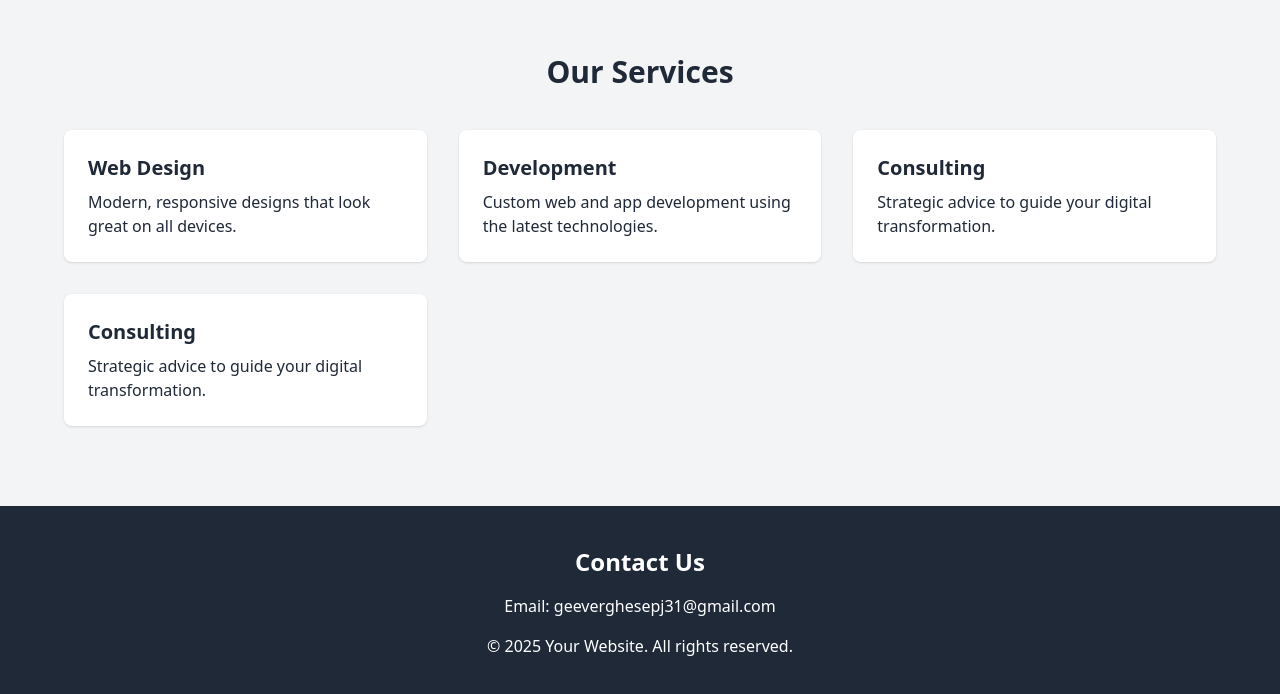
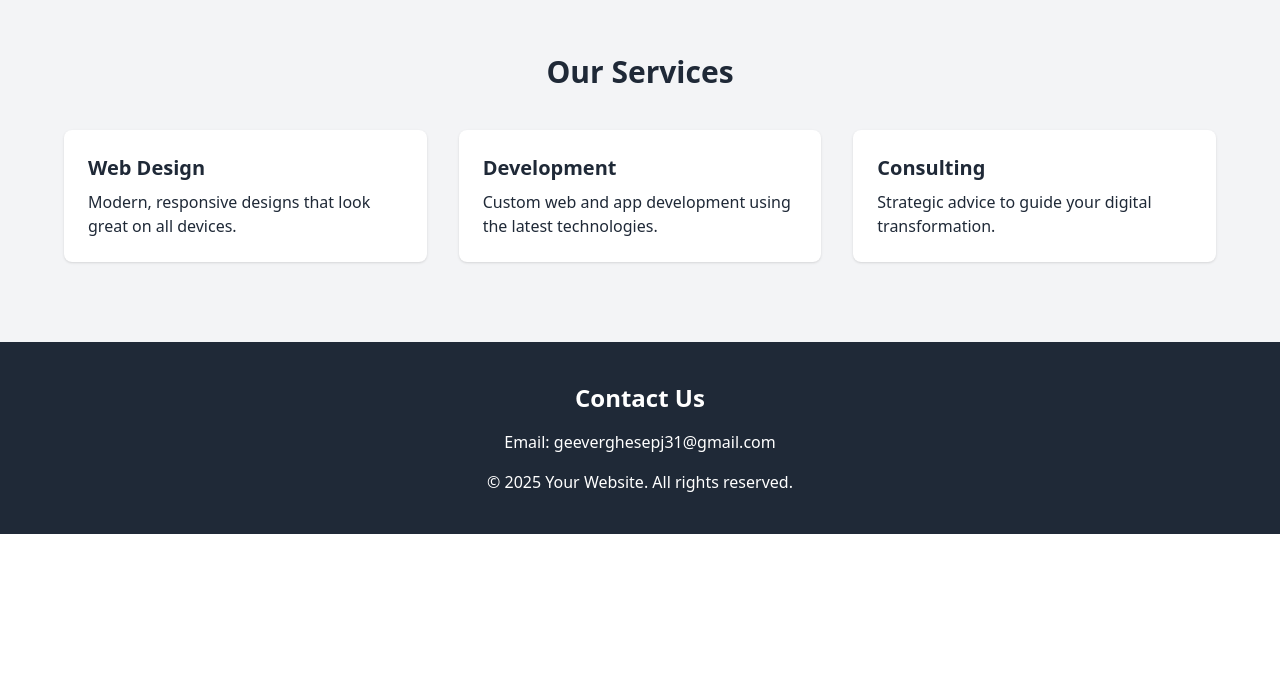
Before and after one commit to geepauljoby/geepauljoby.github.io, a plain HTML site: page index.html in a window 1280 px wide. Shown: the part 1097-1791 px from the top of the page. After the commit the page ends 1631 px from the top, so only its background shows below. Drawn offline with nearby package versions, Linux system fonts and the light colour scheme.

Commit message:
Update index.html

```diff
--- a/index.html
+++ b/index.html
@@ -45,10 +45,6 @@
           <h3 class="text-xl font-semibold mb-2">Consulting</h3>
           <p>Strategic advice to guide your digital transformation.</p>
         </div>
-        <div class="bg-white p-6 rounded-lg shadow">
-          <h3 class="text-xl font-semibold mb-2">Consulting</h3>
-          <p>Strategic advice to guide your digital transformation.</p>
-      </div>
     </div>
   </section>
 
```
